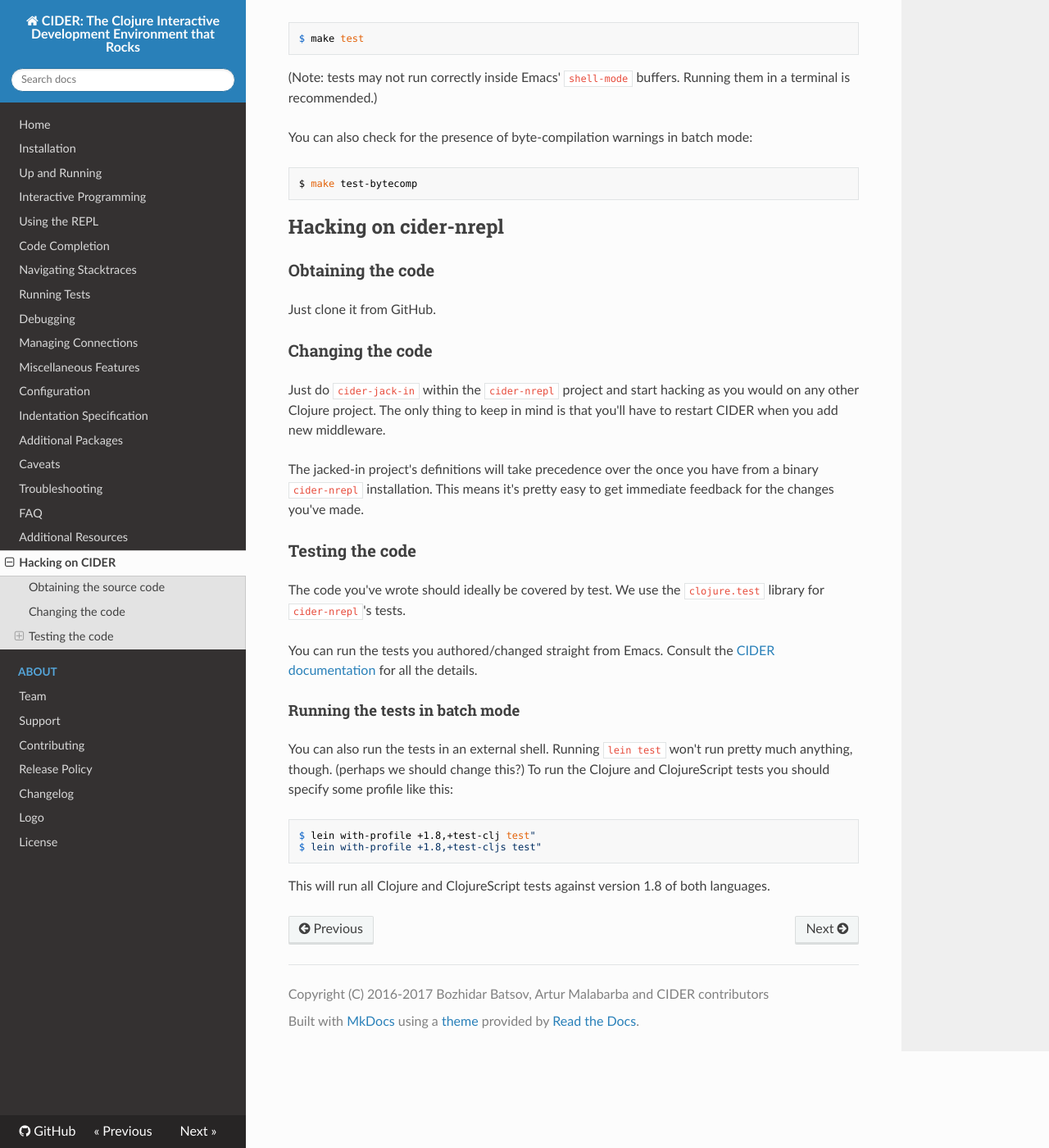
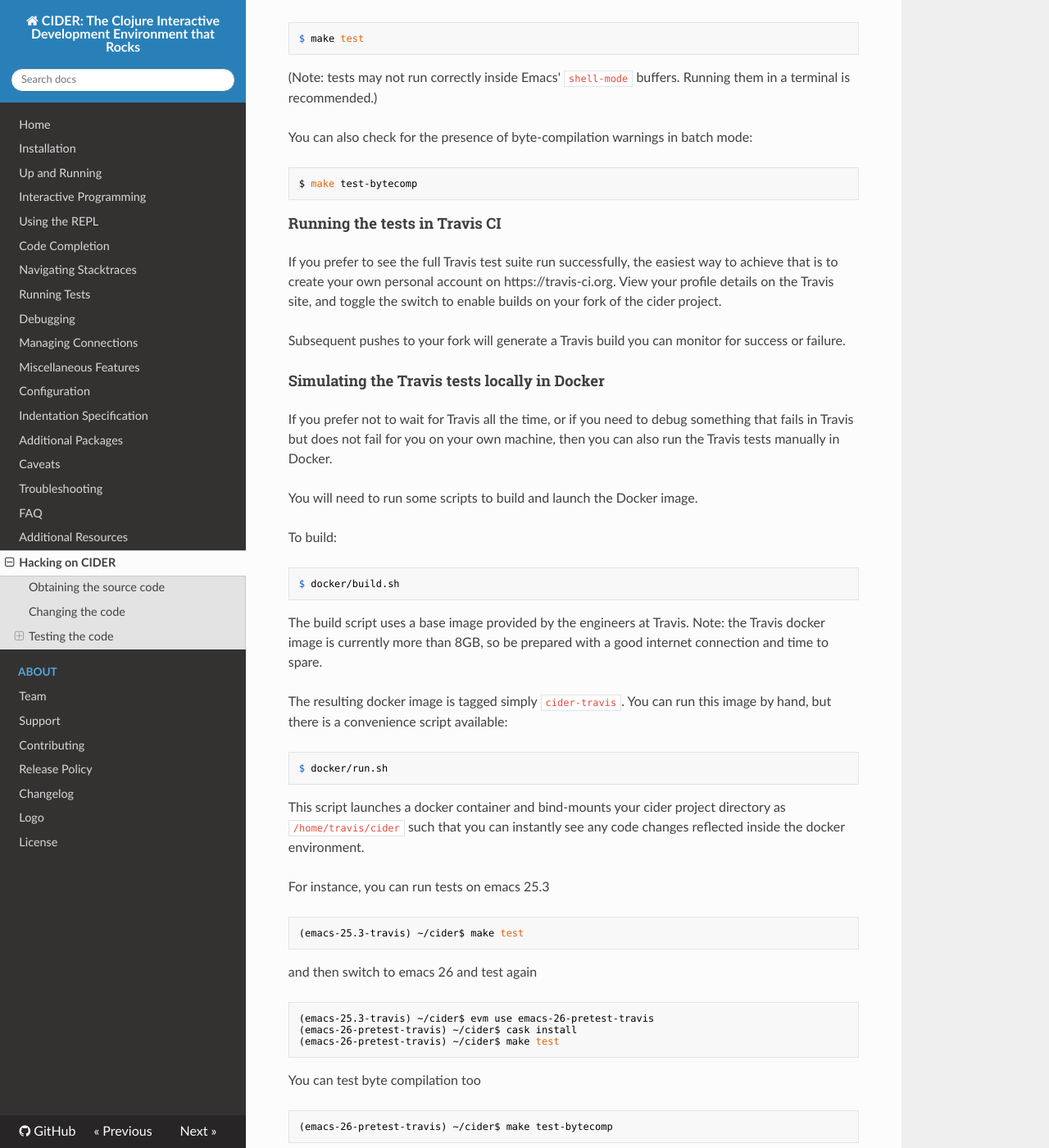
Before and after one commit to clojure-emacs/cider, an MkDocs documentation site: the page built from doc/hacking_on_cider.md, in a window 1280 px wide and 1400 px high, scrolled down 1375 px. Shown: the whole window at 82% size. Built offline with MkDocs 1.6.1, drawn with Linux system fonts in a browser that asks for light colours; nearby versions of some CDN libraries; old or Windows-style settings are respelled for this version of MkDocs; some of the changed text lies outside the part shown.

Commit message:
[Fix #2144] Create a docker image to mimic the TravisCI environment (#2145)

````diff
--- a/doc/hacking_on_cider.md
+++ b/doc/hacking_on_cider.md
@@ -77,6 +77,72 @@
 $ make test-bytecomp
 ```
 
+#### Running the tests in Travis CI
+
+If you prefer to see the full Travis test suite run successfully, the easiest
+way to achieve that is to create your own personal account on
+https://travis-ci.org. View your profile details on the Travis site, and toggle
+the switch to enable builds on your fork of the cider project.
+
+Subsequent pushes to your fork will generate a Travis build you can monitor for
+success or failure.
+
+#### Simulating the Travis tests locally in Docker
+
+If you prefer not to wait for Travis all the time, or if you need to debug
+something that fails in Travis but does not fail for you on your own machine,
+then you can also run the Travis tests manually in Docker.
+
+You will need to run some scripts to build and launch the Docker image.
+
+To build:
+```
+$ docker/build.sh
+```
+
+The build script uses a base image provided by the engineers at Travis. Note: the
+Travis docker image is currently more than 8GB, so be prepared with a good
+internet connection and time to spare.
+
+The resulting docker image is tagged simply `cider-travis`. You can run this
+image by hand, but there is a convenience script available:
+```
+$ docker/run.sh
+```
+
+This script launches a docker container and bind-mounts your cider project
+directory as `/home/travis/cider` such that you can instantly see any code
+changes reflected inside the docker environment.
+
+For instance, you can run tests on emacs 25.3
+```
+(emacs-25.3-travis) ~/cider$ make test
+```
+
+and then switch to emacs 26 and test again
+
+```
+(emacs-25.3-travis) ~/cider$ evm use emacs-26-pretest-travis
+(emacs-26-pretest-travis) ~/cider$ cask install
+(emacs-26-pretest-travis) ~/cider$ make test
+```
+
+You can test byte compilation too
+```
+(emacs-26-pretest-travis) ~/cider$ make test-bytecomp
+```
+
+When you are done working in docker, just `exit` the bash prompt, and the docker
+container will also exit. Note that `docker/run.sh` runs the container with
+`--rm`, meaning any changes to the docker container are discarded when the
+container exits.
+
+So for example, by default, the docker image pre-installs only the most recent
+releases of emacs 25, emacs 26, and a recent snapshot of the emacs git
+repository. The `evm` tool is available should you need to install some other
+specific build. However additional versions of emacs will be discarded when
+you exit the docker container.
+
 ## Hacking on cider-nrepl
 
 ### Obtaining the code
````
Also changed, not shown: CHANGELOG.md (+1 -0 lines), 7 other files.
